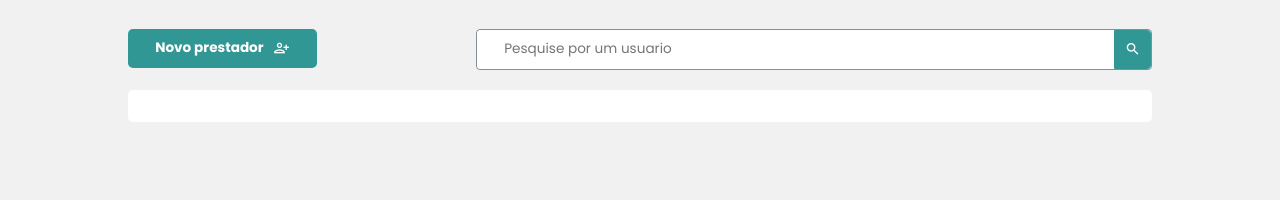
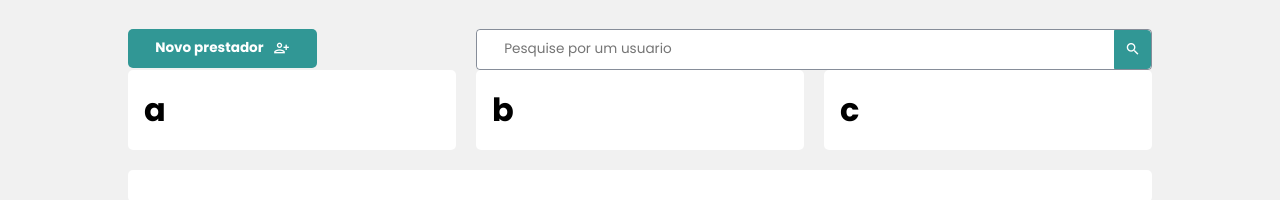
Before and after one commit to enrico-secco/SER-Project, a React (Vite) app: page /providers in a window 1280 px wide. Shown: the part 185-385 px from the top of the page. Built offline with nearby package versions, Linux system fonts and the light colour scheme.

Commit message:
feat: useQuery

```diff
--- a/package.json
+++ b/package.json
@@ -13,11 +13,12 @@
     "@hookform/resolvers": "^3.1.0",
     "@mui/material": "^5.13.0",
     "@solussaude-ui/react": "^1.0.2",
-    "axios": "^1.3.6",
+    "axios": "^1.4.0",
     "path": "^0.12.7",
     "react": "^18.2.0",
     "react-dom": "^18.2.0",
     "react-hook-form": "^7.43.9",
+    "react-query": "^3.39.3",
     "react-router-dom": "^6.11.1",
     "styled-components": "^5.3.9",
     "yup": "^1.1.1"
--- a/src/App.tsx
+++ b/src/App.tsx
@@ -1,11 +1,16 @@
 import { BrowserRouter } from "react-router-dom";
 import { Routes } from "./routes";
+import { QueryClient, QueryClientProvider } from "react-query";
+
+const queryClient = new QueryClient();
 
 function App() {
   return (
-    <BrowserRouter>
-      <Routes />
-    </BrowserRouter>
+    <QueryClientProvider client={queryClient}>
+      <BrowserRouter>
+        <Routes />
+      </BrowserRouter>
+    </QueryClientProvider>
   );
 }
 
--- a/src/components/molecules/inputs/File/index.tsx
+++ b/src/components/molecules/inputs/File/index.tsx
@@ -17,6 +17,8 @@ export const File = ({ label, isRequired, form, name }: IFileProps) => {
     return form.getFieldState(name).error;
   }, [form.formState]);
 
+  const spanMessage: string = file?.[0].name ?? "Selecione uma foto de perfil";
+
   return (
     <>
       <Container>
@@ -25,7 +27,7 @@ export const File = ({ label, isRequired, form, name }: IFileProps) => {
           <ContainerIcon>
             <Icon name="image" size="lg" color="#366EC2" />
           </ContainerIcon>
-          <span>{file?.[0].name ?? "Selecione uma foto de perfil"}</span>
+          <span>{spanMessage}</span>
         </DropZone>
         <input id="field-file" type="file" {...form.register(name)} />
       </Container>
--- a/src/pages/CreateProvider/index.tsx
+++ b/src/pages/CreateProvider/index.tsx
@@ -5,9 +5,10 @@ import { Inputs } from "@components/molecules/inputs";
 import { useForm } from "react-hook-form";
 import { yupResolver } from "@hookform/resolvers/yup";
 import { form_validation } from "./schema";
+import { convertFileToBase64 } from "@/utils/convertFileToBase64";
 
 interface IProviderData {
-  perfilPhoto: string;
+  profilePic: FileList;
   name: string;
   phone: string;
   email: string;
@@ -18,7 +19,6 @@ interface IProviderData {
 export const CreateProvider = () => {
   const form = useForm<IProviderData>({
     defaultValues: {
-      perfilPhoto: "",
       name: "",
       phone: "",
       email: "",
@@ -28,8 +28,9 @@ export const CreateProvider = () => {
     resolver: yupResolver(form_validation),
   });
 
-  const handleSubmit = (onValid: IProviderData) => {
-    console.log(onValid);
+  const handleSubmit = async (onValid: IProviderData) => {
+    const fotoBase64 = await convertFileToBase64(onValid.profilePic[0]);
+    console.log(fotoBase64);
   }
 
   return (
@@ -50,7 +51,7 @@ export const CreateProvider = () => {
               label="foto de perfil"
               isRequired
               form={form}
-              name="profilePhoto"
+              name="profilePic"
             />
           </Grid.Item>
           <Grid.Item column={12}>
--- a/src/pages/Providers/index.tsx
+++ b/src/pages/Providers/index.tsx
@@ -5,10 +5,16 @@ import { Box } from "@components/atoms/Box";
 import { Table } from "@components/molecules/table";
 import { useNavigate } from "react-router-dom";
 import { useForm } from "react-hook-form";
+import { useQuery } from "react-query";
 
 export const Providers = () => {
   const navigate = useNavigate();
   const form = useForm();
+
+  const { data } = useQuery(["get_all_users"], () => {
+    return ["a", "b", "c"];
+  });
+
   return (
     <>
       <Grid.Container columns={12}>
@@ -21,13 +27,17 @@ export const Providers = () => {
           />
         </Grid.Item>
         <Grid.Item column={8}>
-          <Inputs.Search
-            type="text"
-            placeholder="Pesquise por um usuario"
-            form={form}
-            name="bio"
-          />
+          <Inputs.Search type="text" form={form} name="filter" placeholder="Pesquise por um usuario" />
         </Grid.Item>
+      </Grid.Container>
+      <Grid.Container columns={12}>
+        {data?.map((item) => (
+          <Grid.Item key={item} column={4}>
+            <Box>
+              <h1>{item}</h1>
+            </Box>
+          </Grid.Item>
+        ))}
       </Grid.Container>
       <Box marginTop="20px">
         {/* <Table.Header></Table.Header> */}
```
Also changed, not shown: src/services/api.ts (added, +7 -0 lines), 1 other file (tests, documents, lock files or other folders).
